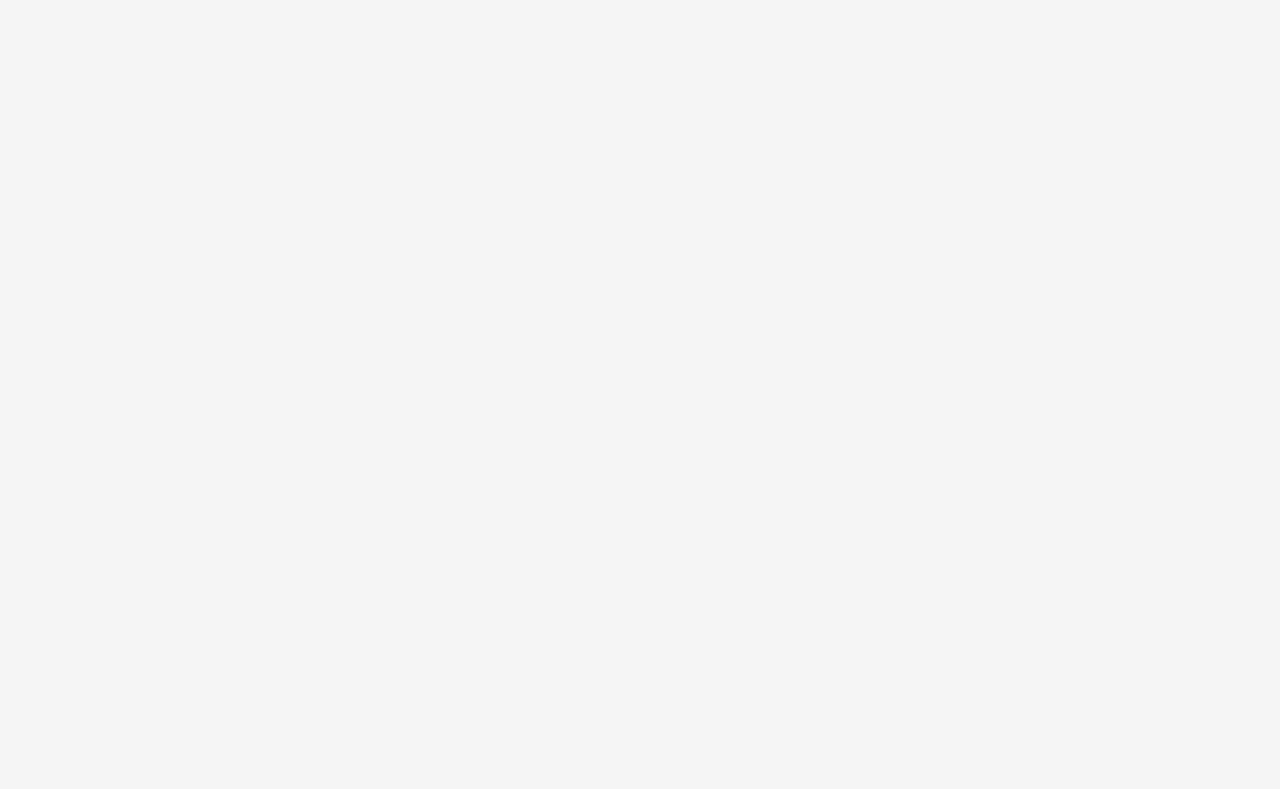
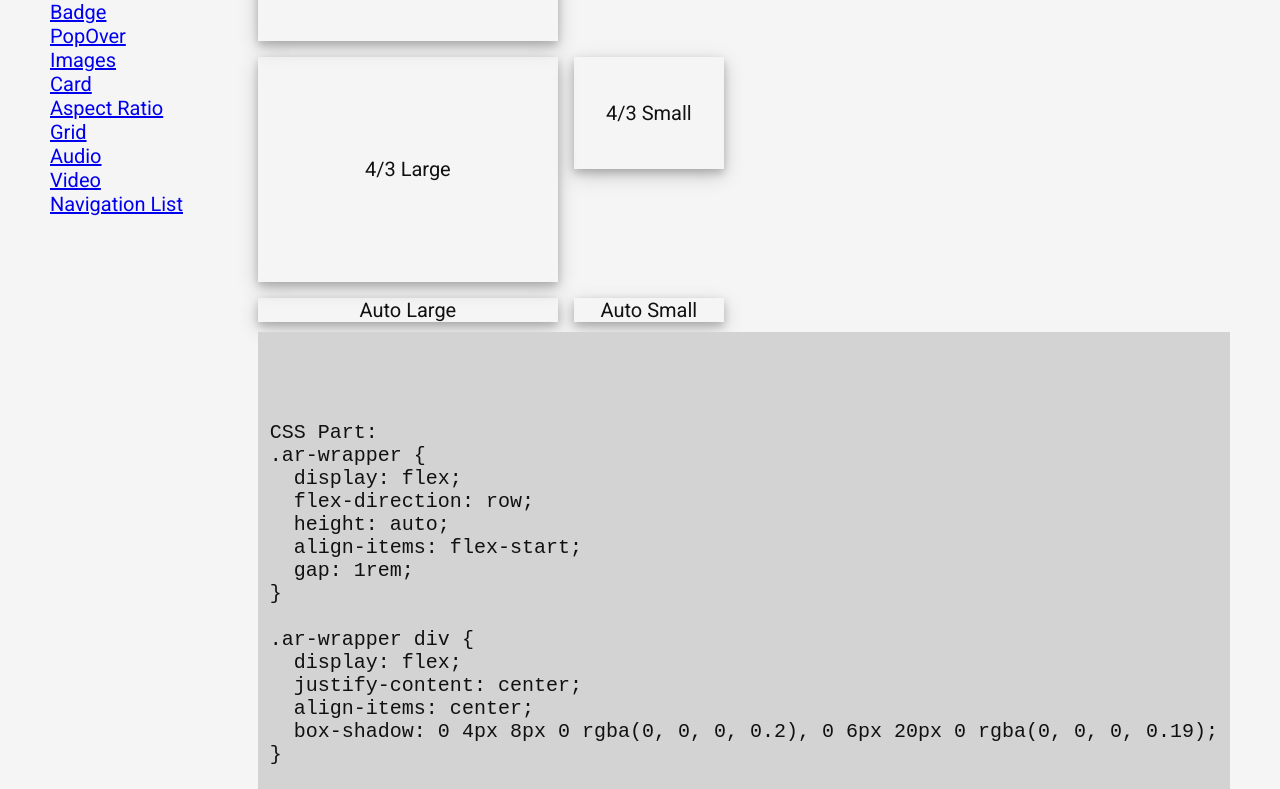
Before and after one commit to zeroshen/client, a Vue app: page /components/aspectratio in a window 1280 px wide. Before the commit this address had no page. Shown: the part 310-1099 px from the top of the page. Before the commit the page ends 800 px from the top, so only its background shows below. Built offline with nearby package versions, Linux system fonts and the light colour scheme; a web font is replaced by a local one.

Commit message:
aspect ratio

```diff
--- /dev/null
+++ b/src/components/AspectRatio.vue
@@ -0,0 +1,177 @@
+<script setup lang="ts">
+import NavLink from "@/components/NavList.vue";
+</script>
+<script lang="ts">
+import { defineComponent } from "vue";
+export default defineComponent({
+  data() {
+    const str =
+      "\nCSS Part:\n" +
+      ".ar-wrapper {\n" +
+      "  display: flex;\n" +
+      "  flex-direction: row;\n" +
+      "  height: auto;\n" +
+      "  align-items: flex-start;\n" +
+      "  gap: 1rem;\n" +
+      "}\n" +
+      "\n" +
+      ".ar-wrapper div {\n" +
+      "  display: flex;\n" +
+      "  justify-content: center;\n" +
+      "  align-items: center;\n" +
+      "  box-shadow: 0 4px 8px 0 rgba(0, 0, 0, 0.2), 0 6px 20px 0 rgba(0, 0, 0, 0.19);\n" +
+      "}\n" +
+      "\n" +
+      ".ar-16-9 {\n" +
+      "  aspect-ratio: 16/9;\n" +
+      "}\n" +
+      "\n" +
+      ".ar-4-3 {\n" +
+      "  aspect-ratio: 4/3;\n" +
+      "}\n" +
+      "\n" +
+      ".ar-auto {\n" +
+      "  aspect-ratio: auto;\n" +
+      "}\n" +
+      "\n" +
+      ".large {\n" +
+      "  width: 300px;\n" +
+      "}\n" +
+      "\n" +
+      ".small {\n" +
+      "  width: 150px;\n" +
+      "}" +
+      "\n" +
+      "\n" +
+      "Vue template Part:\n" +
+      '<div class="ar-wrapper">\n' +
+      '  <div class="ar-16-9 large">16/9 Large</div>\n' +
+      '  <div class="ar-16-9 small">16/9 Small</div>\n' +
+      "</div>\n" +
+      '<div class="ar-wrapper">\n' +
+      '  <div class="ar-4-3 large">4/3 Large</div>\n' +
+      '  <div class="ar-4-3 small">4/3 Small</div>\n' +
+      "</div>\n" +
+      '<div class="ar-wrapper">\n' +
+      '  <div class="ar-auto large">Auto Large</div>\n' +
+      '  <div class="ar-auto small">Auto Small</div>\n' +
+      "</div>";
+    return {
+      str,
+    };
+  },
+});
+</script>
+<style>
+.page {
+  display: flex;
+  width: 100%;
+  flex-direction: row;
+}
+
+.content-wrapper {
+  width: 100%;
+  display: flex;
+  flex-direction: column;
+  align-items: initial;
+  padding: 50px;
+}
+
+.code-container {
+  width: 100%;
+  display: flex;
+  flex-direction: column;
+  justify-content: center;
+  background-color: lightgrey;
+}
+
+code {
+  padding: 0 12px;
+  display: block;
+  white-space: pre;
+  background-color: lightgrey;
+}
+
+.components {
+  display: flex;
+  flex-direction: column;
+  padding: 10px 0px 10px 0px;
+  justify-content: center;
+  align-items: initial;
+  width: 100%;
+}
+.ar-container {
+  display: flex;
+  flex-direction: column;
+  justify-content: center;
+  gap: 1rem;
+}
+
+.ar-wrapper {
+  display: flex;
+  flex-direction: row;
+  height: auto;
+  align-items: flex-start;
+  gap: 1rem;
+}
+
+.ar-wrapper div {
+  display: flex;
+  justify-content: center;
+  align-items: center;
+  box-shadow: 0 4px 8px 0 rgba(0, 0, 0, 0.2), 0 6px 20px 0 rgba(0, 0, 0, 0.19);
+}
+
+.ar-16-9 {
+  aspect-ratio: 16/9;
+}
+
+.ar-4-3 {
+  aspect-ratio: 4/3;
+}
+
+.ar-auto {
+  aspect-ratio: auto;
+}
+
+.large {
+  width: 300px;
+}
+
+.small {
+  width: 150px;
+}
+</style>
+<template>
+  <section>
+    <div class="page">
+      <NavLink></NavLink>
+      <div class="content-wrapper">
+        <h1>Aspect Ratio</h1>
+        <section class="components">
+          <div class="ar-container">
+            <div class="ar-wrapper">
+              <div class="ar-16-9 large">16/9 Large</div>
+              <div class="ar-16-9 small">16/9 Small</div>
+            </div>
+            <div class="ar-wrapper">
+              <div class="ar-4-3 large">4/3 Large</div>
+              <div class="ar-4-3 small">4/3 Small</div>
+            </div>
+            <div class="ar-wrapper">
+              <div class="ar-auto large">Auto Large</div>
+              <div class="ar-auto small">Auto Small</div>
+            </div>
+          </div>
+        </section>
+        <section class="code-container">
+          <pre>
+        <code>
+         {{str}}
+        </code>
+        </pre>
+        </section>
+      </div>
+    </div>
+  </section>
+</template>
--- a/src/components/NavList.vue
+++ b/src/components/NavList.vue
@@ -22,6 +22,9 @@
       <li><router-link to="../components/PopOver">PopOver</router-link></li>
       <li><router-link to="../components/Image">Images</router-link></li>
       <li><router-link to="../components/Card">Card</router-link></li>
+      <li>
+        <router-link to="../components/AspectRatio">Aspect Ratio</router-link>
+      </li>
       <li><router-link to="../components/Grid">Grid</router-link></li>
       <li><router-link to="../components/Audio">Audio</router-link></li>
       <li><router-link to="../components/Video">Video</router-link></li>
--- a/src/router/index.ts
+++ b/src/router/index.ts
@@ -24,6 +24,7 @@ import NavigationTuner from "@/components/NavigationTuner.vue";
 import SampleCard from "@/components/SampleCard.vue";
 import TextTuner from "@/components/TextTuner.vue";
 import GameLevelTwoQuizView from "@/views/GameLevelTwoQuizView.vue";
+import AspectRatio from "@/components/AspectRatio.vue";
 
 const routes: Array<RouteRecordRaw> = [
   {
@@ -176,6 +177,12 @@ const routes: Array<RouteRecordRaw> = [
     component: TextTuner,
     props: true,
   },
+  {
+    path: "/components/aspectratio",
+    name: "aspect-ratio-tuner",
+    component: AspectRatio,
+    props: true,
+  },
 ];
 
 const router = createRouter({
```
